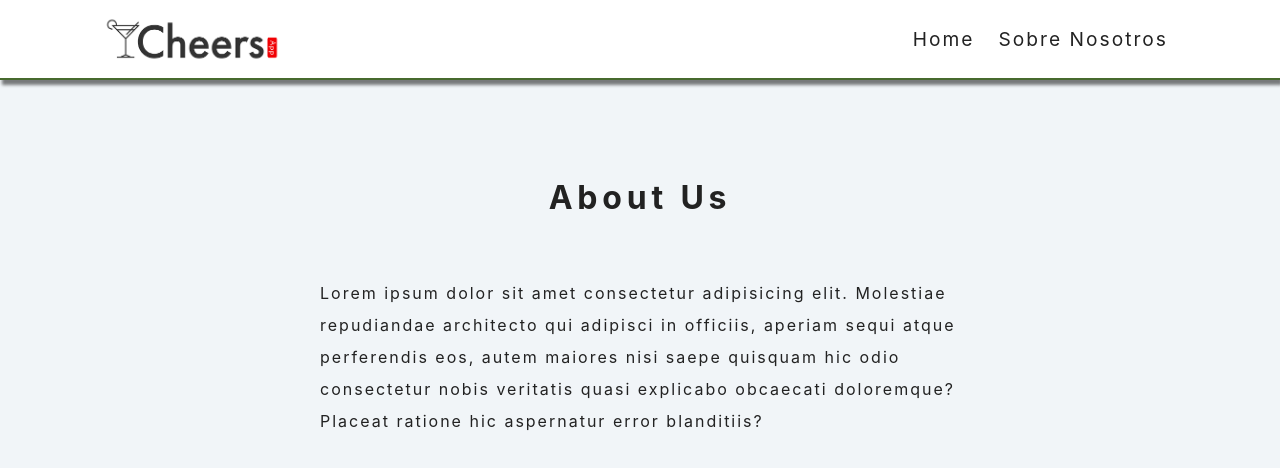
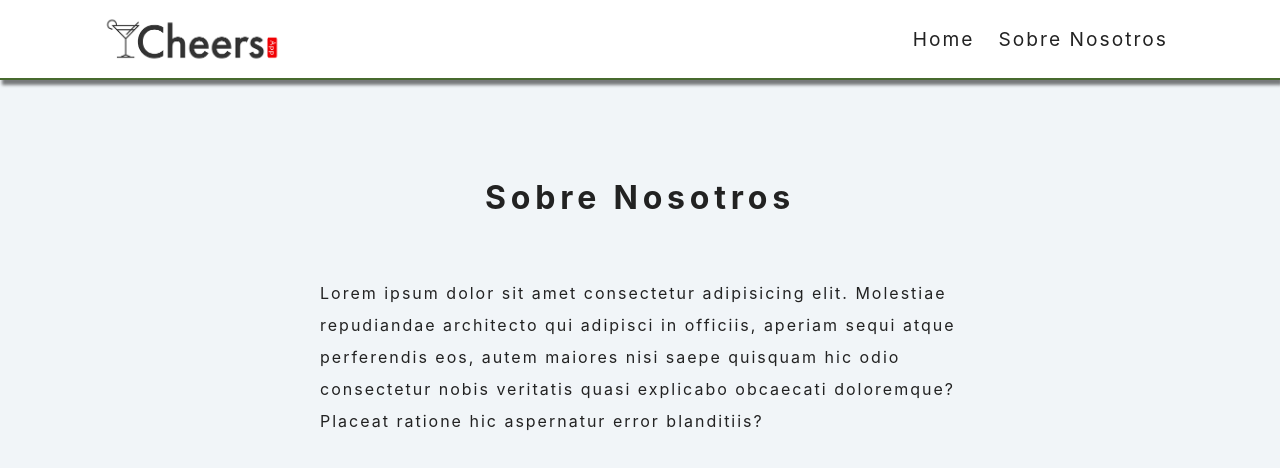
Before and after one commit to hernanguaragna/-buscador-cocteles, a React (Create React App) app: page /about in a window 1280 px wide. Shown: the top 468 px of the page. Built offline with nearby package versions, Linux system fonts and the light colour scheme; no server answers.

Commit message:
sobre nosotros done

```diff
--- a/src/components/Navbar.js
+++ b/src/components/Navbar.js
@@ -17,6 +17,7 @@ export default function Navbar() {
             <Link to='/about'>sobre nosotros</Link>
           </li>
         </ul>
+
       </div>
 
     </nav>
--- a/src/pages/About.js
+++ b/src/pages/About.js
@@ -3,7 +3,7 @@ import React from "react";
 export default function About() {
   return (
     <section className="section about-section">
-      <h1 className="section-title">about us</h1>
+      <h1 className="section-title">Sobre Nosotros</h1>
       <p>
         Lorem ipsum dolor sit amet consectetur adipisicing elit. Molestiae
         repudiandae architecto qui adipisci in officiis, aperiam sequi atque
```
